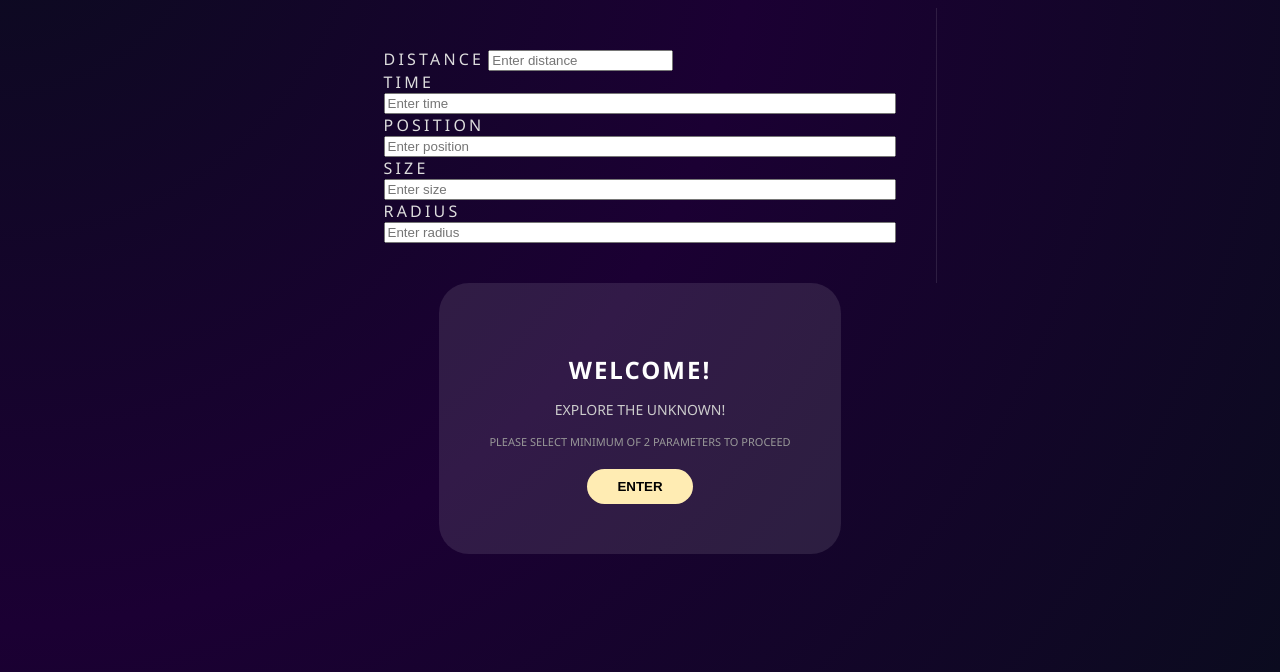
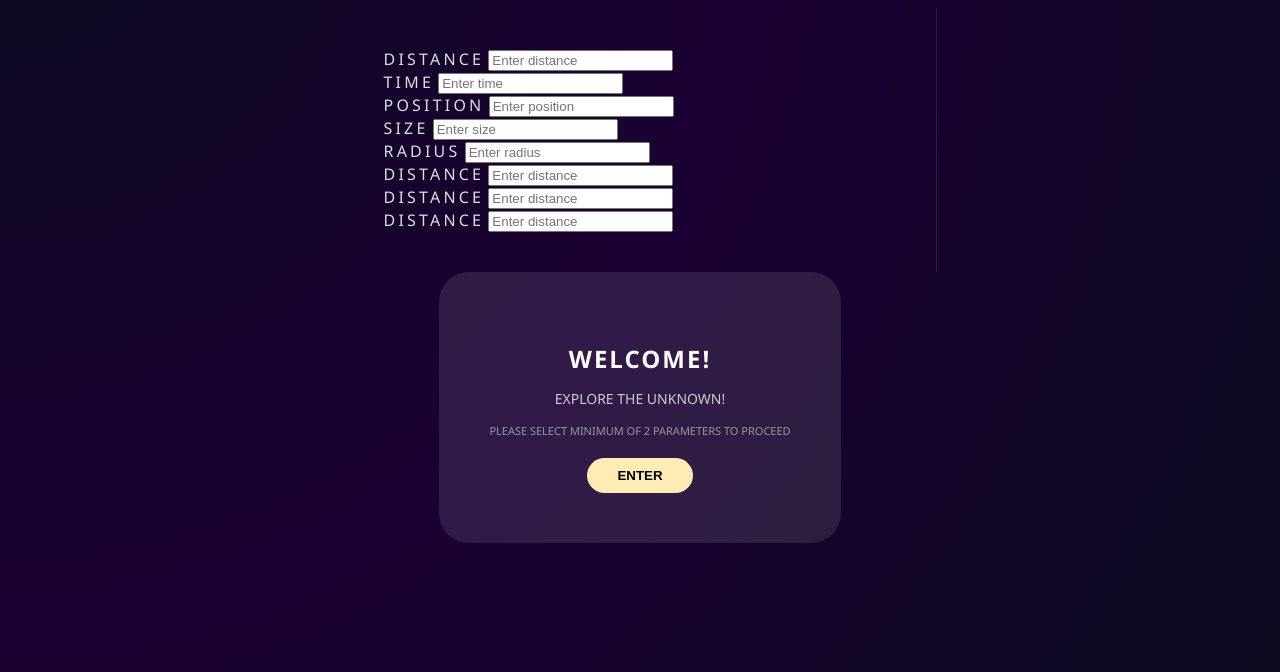
Before and after one commit to tkussoh/hakathon25, a plain HTML site: page index.html in a window 1280 px wide. Shown: the part 128-800 px from the top of the page. Drawn offline with Linux system fonts and the light colour scheme.

Commit message:
Update index.html

```diff
--- a/index.html
+++ b/index.html
@@ -135,17 +135,38 @@
 <div class="left-panel">
   <form>
     <label class="param" for="distance">DISTANCE</label>
-    <input type="text" id="distance" name="distance" placeholder="Enter distance" class="param-input">
+    <input type="number" id="distance" name="distance" placeholder="Enter distance" class="param-input">
       </form>
+      <form>
     <label class="param" for="time">TIME</label>
-    <input type="text" id="time" name="time" placeholder="Enter time" class="param-input">
+    <input type="number" id="time" name="time" placeholder="Enter time" class="param-input">
+    </form>
+    <form>
     <label class="param" for="position">POSITION</label>
-    <input type="text" id="position" name="position" placeholder="Enter position" class="param-input">
+    <input type="number" id="position" name="position" placeholder="Enter position" class="param-input">
+    </form>
+    <form>
     <label class="param" for="size">SIZE</label>
-    <input type="text" id="size" name="size" placeholder="Enter size" class="param-input">
+    <input type="number" id="size" name="size" placeholder="Enter size" class="param-input">
+    </form>
+    <form>
     <label class="param" for="radius">RADIUS</label>
-    <input type="text" id="radius" name="radius" placeholder="Enter radius" class="param-input">
+    <input type="number" id="radius" name="radius" placeholder="Enter radius" class="param-input">
+    </form>
+    <form>
+    <label class="param" for="distance">DISTANCE</label>
+    <input type="number" id="distance" name="distance" placeholder="Enter distance" class="param-input">
+      </form>
+      <form>
+    <label class="param" for="distance">DISTANCE</label>
+    <input type="number" id="distance" name="distance" placeholder="Enter distance" class="param-input">
+      </form>
+      <form>
+    <label class="param" for="distance">DISTANCE</label>
+    <input type="number" id="distance" name="distance" placeholder="Enter distance" class="param-input">
+      </form>
 </div>
+
 
     <div class="right-panel">
       <div class="card">
```
